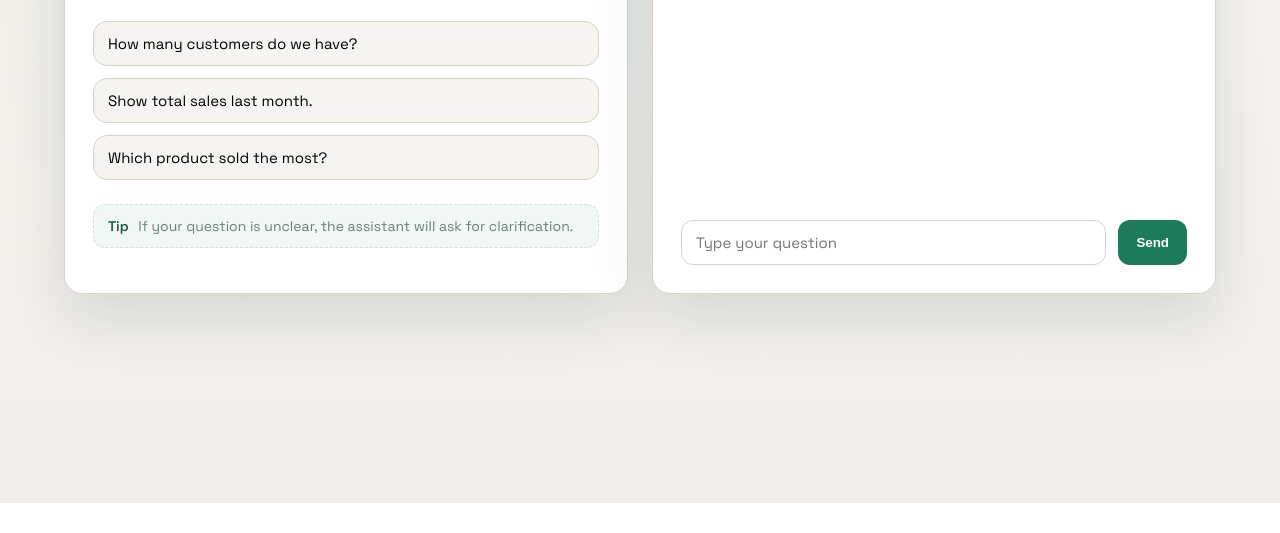
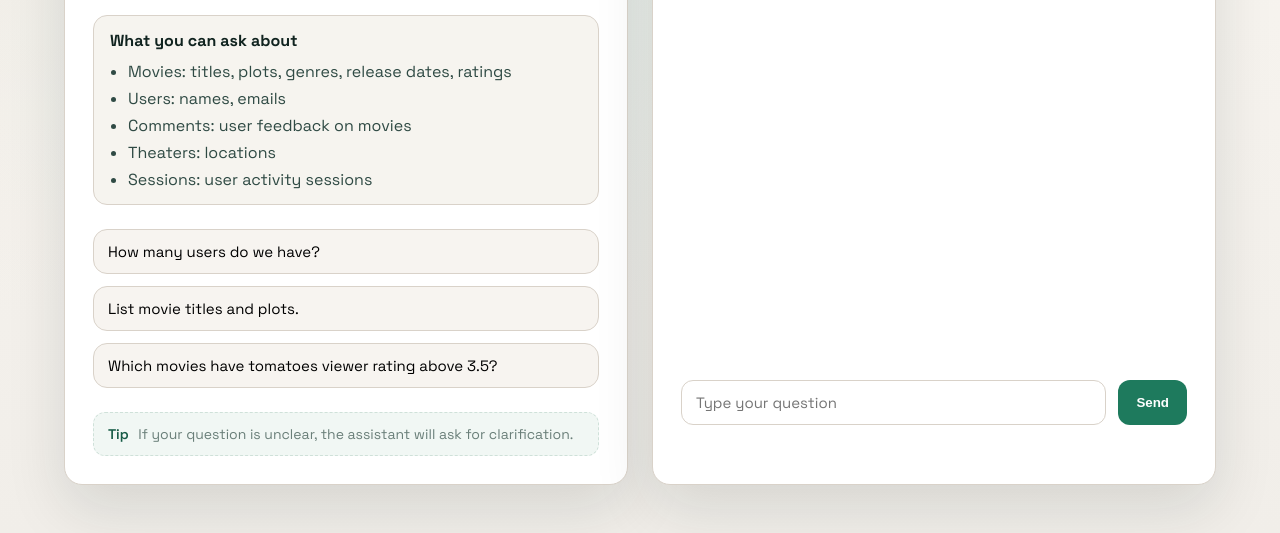
Before and after one commit to Abhijeet17o/MongoDB-AI-Assistant, a plain HTML site: page static/index.html in a window 1280 px wide. Shown: the part 297-830 px from the top of the page. Before the commit the page ends 800 px from the top, so only its background shows below. Drawn offline with Linux system fonts and the light colour scheme.

Commit message:
Add dataset description to UI

```diff
--- a/static/index.html
+++ b/static/index.html
@@ -32,15 +32,25 @@
             The assistant interprets your request, plans a MongoDB query, and returns
             results with a clear summary.
           </p>
+          <div class="data-scope">
+            <h3>What you can ask about</h3>
+            <ul>
+              <li>Movies: titles, plots, genres, release dates, ratings</li>
+              <li>Users: names, emails</li>
+              <li>Comments: user feedback on movies</li>
+              <li>Theaters: locations</li>
+              <li>Sessions: user activity sessions</li>
+            </ul>
+          </div>
           <div class="prompt-list">
-            <button class="prompt" data-prompt="How many customers do we have?">
-              How many customers do we have?
+            <button class="prompt" data-prompt="How many users do we have?">
+              How many users do we have?
             </button>
-            <button class="prompt" data-prompt="Show total sales last month.">
-              Show total sales last month.
+            <button class="prompt" data-prompt="List movie titles and plots.">
+              List movie titles and plots.
             </button>
-            <button class="prompt" data-prompt="Which product sold the most?">
-              Which product sold the most?
+            <button class="prompt" data-prompt="Which movies have tomatoes viewer rating above 3.5?">
+              Which movies have tomatoes viewer rating above 3.5?
             </button>
           </div>
           <div class="tips">
--- a/static/styles.css
+++ b/static/styles.css
@@ -99,6 +99,27 @@ body {
 .intro p {
   color: var(--ink-soft);
   line-height: 1.6;
+}
+
+.data-scope {
+  margin-top: 18px;
+  padding: 14px 16px;
+  border-radius: 14px;
+  border: 1px solid var(--border);
+  background: #f6f4ef;
+}
+
+.data-scope h3 {
+  margin: 0 0 10px;
+  font-size: 16px;
+}
+
+.data-scope ul {
+  margin: 0;
+  padding-left: 18px;
+  color: var(--ink-soft);
+  display: grid;
+  gap: 6px;
 }
 
 .prompt-list {
```
